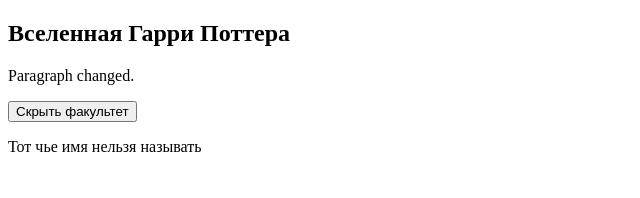
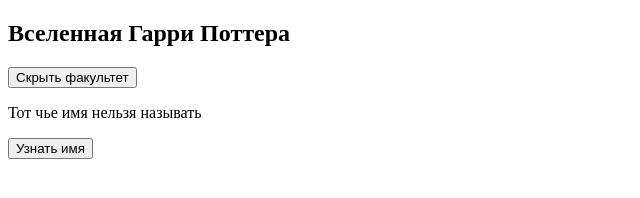
Before and after one commit to sofia-kob/js, a plain HTML site: page index.html in a window 1280 px wide. Both pictures are taken after a click on the button "Скрыть факультет". Shown: the whole page, without its empty margins (0-640 px from the left). Drawn offline with Linux system fonts and the light colour scheme.

Commit message:
Update index.html

```diff
--- a/index.html
+++ b/index.html
@@ -3,13 +3,13 @@
 <head>
 <script>
 /*
-Задание для Софии
+Задание
 1. Добавить кнопку "Узнать имя", заменяющую текст "Тот чье имя нельзя называть" на тект "Волан-де-морт".
 2. Исправть функцию removeSlizer(), чтобы она скрывала текст "Факультет Слизерин"
 */
 
 function removeSlizer() {
-  document.getElementById("demo").innerHTML = "Paragraph changed.";
+  document.getElementById("demo").style.display='none';
 }
 </script>
 </head>
@@ -21,10 +21,9 @@
 
 <button type="button" onclick="removeSlizer()">Скрыть факультет</button>
 
-<p>Тот чье имя нельзя называть</p>
-<!-- Ниже добавить код кнопки "Узнать имя" -->
-
-
+<p id="demo2">Тот чье имя нельзя называть</p>
+  <!-- Ниже добавить код кнопки "Узнать имя" -->
+<button type="button" onclick='document.getElementById("demo2").innerHTML ="Волан-де-морт"'>Узнать имя</button>
 
 
 </body>
```
